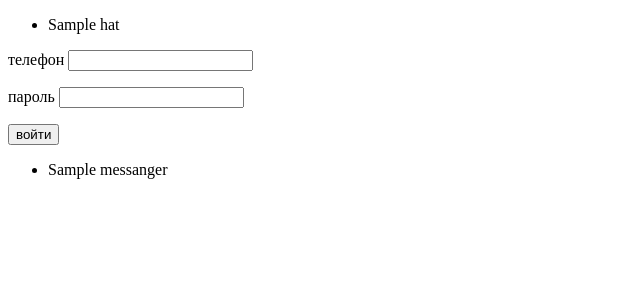
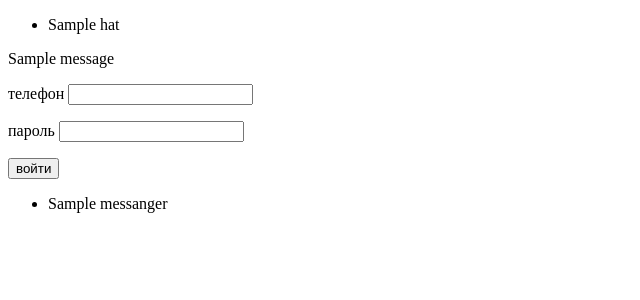
Before and after one commit to eurovomit/order_photo, a Flask app: template templates/enter.html in a window 1280 px wide. Shown: the top 300 px of the page, without its empty margins (0-640 px from the left). Run offline with Flask 2, Linux system fonts and the light colour scheme; the template is opened without the code that fills it: most values are stand-ins (such as "Sample title", 1, 10 or a date in 2020); one stand-in notice (Sample message) is shown.

Commit message:
добавлен flash

```diff
--- a/main.py
+++ b/main.py
@@ -1,4 +1,4 @@
-from flask import Flask, render_template, request
+from flask import Flask, render_template, request, flash
 
 
 messanger = ['whatsapp', 'viber', 'telegram']
@@ -7,6 +7,7 @@ hat = ['главная', 'каталог', 'ДС', 'выйти', 'войти', '
 
 
 app = Flask(__name__)
+app.config['SECRET_KEY'] = 'kjhgjhgddjhkgkljH76876587'
 
 
 @app.route('/')
@@ -17,10 +18,10 @@ def index():
 @app.route('/enter', methods=['POST', 'GET'])
 def enter():
     if request.method == 'POST':
-        print('post')
-        print(request.form)
-    else:
-        print('get')
+        if len(request.form['phone']) > 5:
+            flash(message='вход в аккаунт', category='succes')
+        else:
+            flash(message='неправильные данные', category='error')
     return render_template('enter.html')
 
 
--- a/templates/enter.html
+++ b/templates/enter.html
@@ -5,6 +5,10 @@
 {% endblock %}
 
 {% block content %}
+<!--    конструкция с cat для задания стиля-->
+    {% for cat, msg in get_flashed_messages(True) %}
+        <div class="flash {{cat}}">{{ msg }}</div>
+    {% endfor %}
     <form action="/enter" method="post">
         <p><label>телефон</label> <input type="text" name="phone"></p>
         <p><label>пароль</label> <input type="password" name="password"></p>
```
